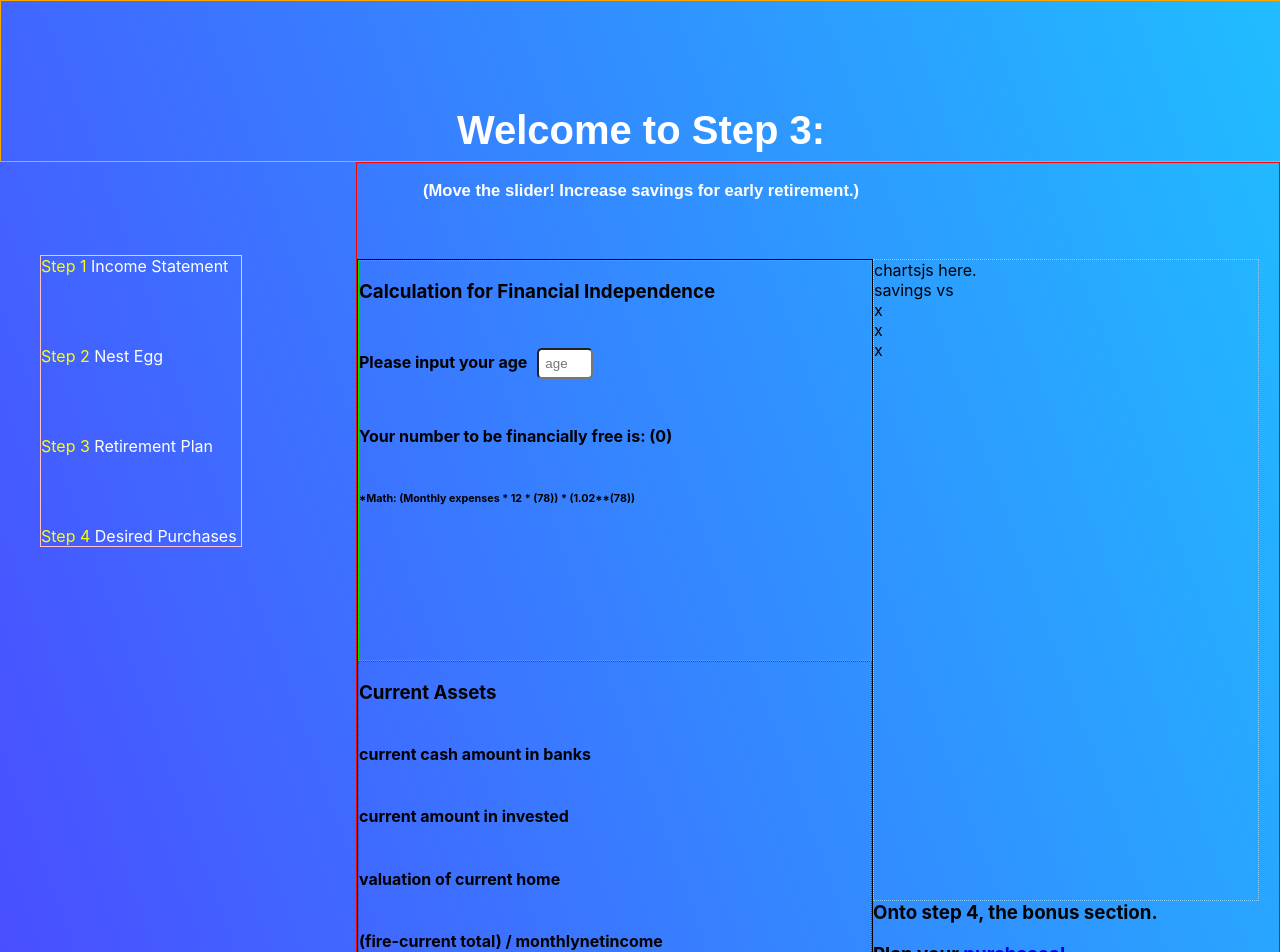
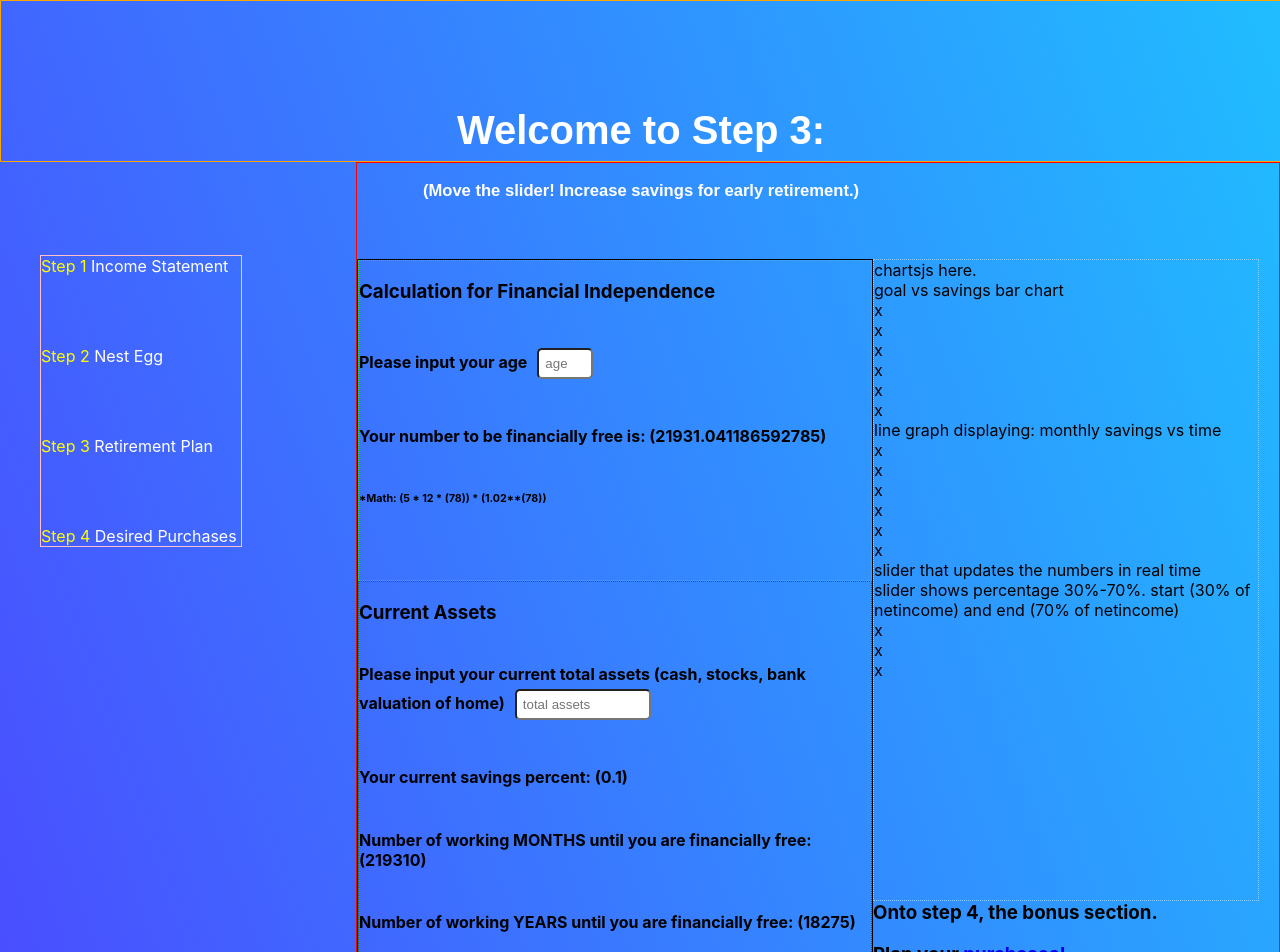
Before and after one commit to JerryChen559/finance-retirement-app, a React (Create React App) app: page /retirementplan in a window 1280 px wide. Shown: the top 952 px of the page. Built offline with nearby package versions, Linux system fonts and the light colour scheme; what lodash.flow would draw is missing.

Commit message:
calculations and logic for retirement plan page

```diff
--- a/src/components/IncomeStatement.js
+++ b/src/components/IncomeStatement.js
@@ -12,10 +12,11 @@ class IncomeStatement extends Component {
     super(props);
 
     this.state = {
-      // pass to RetirementPlan
+      // pass to RetirementPlan thru tables
       monthlyincome: 0,
-      // pass to RetirementPlan
-      monthlyexpenses: 0
+      monthlyexpenses: 0,
+      monthlynetincome: 0,
+      monthlynetpercent: 0
     };
   }
 
@@ -203,7 +204,7 @@ class IncomeStatement extends Component {
 
             <span>
               Summary: With all expenses paid, you are left with
-              (monthlynet/netincome)% of your net income.
+              (monthlynetincome/monthlyincome)% of your net income.
             </span>
             <span>
               Next step: set up your <Link to="/nestegg"> nest egg. </Link>
--- a/src/components/RetirementPlan.css
+++ b/src/components/RetirementPlan.css
@@ -38,25 +38,28 @@
 .fire {
   /* remove when done */
   border: 1px lime dotted;
-  height: 50%;
+  height: 40%;
   width: 40vw;
   display: flex;
   flex-direction: column;
 }
 
+input:hover {
+  border: 2px solid orange;
+}
 .fire input {
   width: 40px;
   margin-left: 10px;
 }
-input:hover {
-  border: 2px solid orange;
-  /* border-radius: 4px; */
+.asset input {
+  width: 120px;
+  margin-left: 10px;
 }
 
 .asset {
   /* remove when done */
   border: 1px green dotted;
-  height: 50%;
+  height: 60%;
   width: 40vw;
   display: flex;
   flex-direction: column;
--- a/src/components/RetirementPlan.js
+++ b/src/components/RetirementPlan.js
@@ -10,16 +10,25 @@ class RetirementPlan extends Component {
     super(props);
 
     this.state = {
-      // props drill monthlyexpenses.
-      // props drill monthlyincome.
       age: "",
-      fire: 0,
-      asset: ""
+      asset: "",
+      // fire: 0,
+      // monthcount: 0,
+      // yearcount: 0,
+      // pass in using redux or tables: monthlyexpenses.
+      monthlyexpenses: 5,
+      // pass in using redux or tables: monthlyincome.
+      monthlyincome: 100,
+      // pass in using redux or tables: monthlynetincome.
+      monthlynetincome: 10
     };
   }
 
   changeAge(val) {
     this.setState({ age: val });
+  }
+  changeAsset(v) {
+    this.setState({ asset: v });
   }
 
   render() {
@@ -29,6 +38,15 @@ class RetirementPlan extends Component {
     // let mathfire =
     // Math for assets:
     // let mathassets =
+    let monthlynetpercent =
+      this.state.monthlynetincome / this.state.monthlyincome;
+
+    let fire = this.state.monthlyexpenses * 12 * yearsleft * 1.02 ** yearsleft;
+    let monthcount = Math.floor(
+      (fire - this.state.asset) /
+        (this.state.monthlynetincome / this.state.monthlyincome)
+    );
+    let yearcount = Math.floor(monthcount / 12);
 
     return (
       <div className="retire">
@@ -51,11 +69,9 @@ class RetirementPlan extends Component {
                   onChange={e => this.changeAge(e.target.value)}
                 />
               </h4>
-              <h4>
-                Your number to be financially free is: ({this.state.fire}){" "}
-              </h4>
+              <h4>Your number to be financially free is: ({fire})</h4>
               <h6>
-                *Math: (Monthly expenses * 12 * ({yearsleft}
+                *Math: ({this.state.monthlyexpenses} * 12 * ({yearsleft}
                 )) * (1.02**(
                 {yearsleft}
                 ))
@@ -68,17 +84,56 @@ class RetirementPlan extends Component {
             <div className="asset">
               <h3>Current Assets</h3>
 
-              <h4>current cash amount in banks </h4>
+              <h4>
+                Please input your current total assets (cash, stocks, bank
+                valuation of home)
+                <input
+                  value={this.state.asset}
+                  placeholder="total assets"
+                  onChange={e => this.changeAsset(e.target.value)}
+                />
+              </h4>
+
+              {/* <h4>current cash amount in banks </h4>
               <h4>current amount in invested </h4>
-              <h4>valuation of current home</h4>
-              <h4> (fire-current total) / monthlynetincome </h4>
-              <h4> (fire-current total) / monthlynetincome </h4>
+              <h4>valuation of current home</h4> */}
+              <h4>Your current savings percent: ({monthlynetpercent}) </h4>
+              <h4>
+                Number of working MONTHS until you are financially free: (
+                {monthcount}){" "}
+              </h4>
+              <h4>
+                Number of working YEARS until you are financially free: (
+                {yearcount}){" "}
+              </h4>
+              <h6>
+                *Math: ({fire} - {this.state.asset}) / (
+                {this.state.monthlynetincome}/{this.state.monthlyincome}){" "}
+              </h6>
             </div>
           </div>
           <div className="retire-right">
             <div className="chartjs">
               chartsjs here.
-              <span>savings vs </span>
+              <span>goal vs savings bar chart</span>
+              <span>x</span>
+              <span>x</span>
+              <span>x</span>
+              <span>x</span>
+              <span>x</span>
+              <span>x</span>
+              <span>line graph displaying: monthly savings vs time </span>
+              <span>x</span>
+              <span>x</span>
+              <span>x</span>
+              <span>x</span>
+              <span>x</span>
+              <span>x</span>
+              <span>slider that updates the numbers in real time</span>
+              <span>
+                slider shows percentage 30%-70%. start (30% of netincome) and
+                end (70% of netincome)
+              </span>
               <span>x</span>
               <span>x</span>
               <span>x</span>
```
